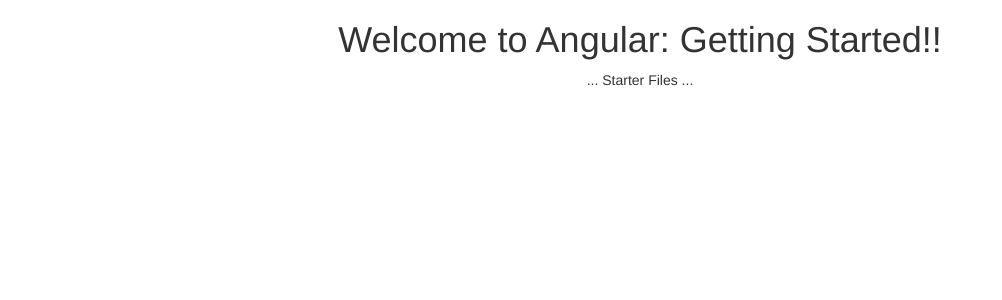
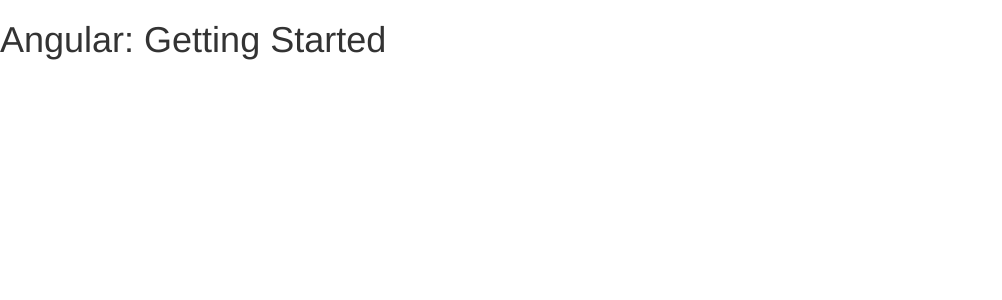
Before and after one commit to cynthialouis/angular2-gettingstarted, an Angular app: page / in a window 1280 px wide. Shown: the top 300 px of the page, without its empty margins (0-1002 px from the left). Built offline with nearby package versions, Linux system fonts and the light colour scheme.

Commit message:
First component using template

```diff
--- a/src/app/app.component.ts
+++ b/src/app/app.component.ts
@@ -2,9 +2,12 @@
 
 @Component({
   selector: 'pm-root',
-  templateUrl: './app.component.html',
-  styleUrls: ['./app.component.css']
+  template: `
+    <div>
+      <h1>{{ pageTitle }}</h1>
+    </div>    `
 })
+
 export class AppComponent {
-  title = 'Angular: Getting Started';
+  pageTitle = 'Angular: Getting Started';
 }
```
Also changed, not shown: 1 other file (tests, documents, lock files or other folders).
